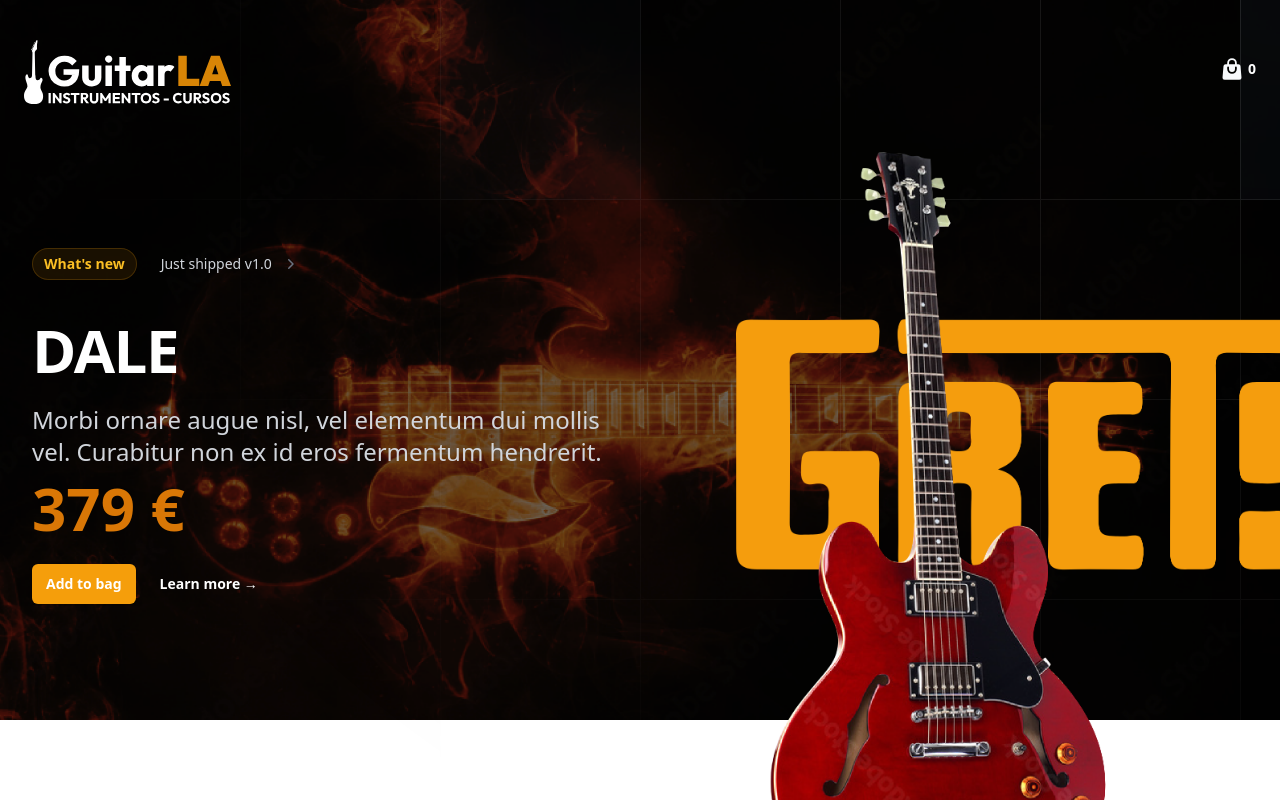
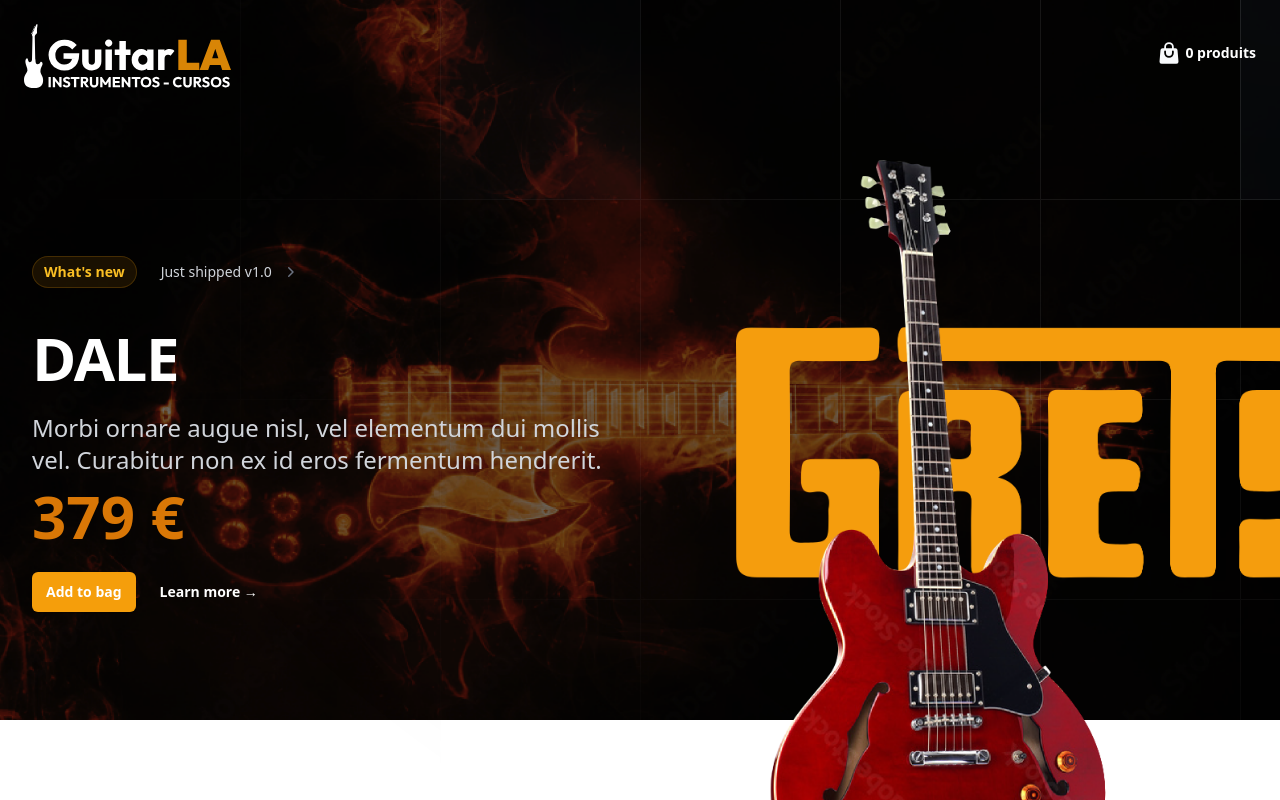
Before and after one commit to TaniaGA01/Guitar-LA-Shopping-Cart, a Vue app: page / in a window 1280 px wide. Shown: the top 800 px of the page. Built offline with nearby package versions, Linux system fonts and the light colour scheme.

Commit message:
delete bag

```diff
--- a/src/App.vue
+++ b/src/App.vue
@@ -4,23 +4,38 @@
 import Footer from './components/Footer.vue';
 import { db } from './data/productsData';
 import type { ProductsElement, ProductQuantity } from './data/products.interfaces'
-import { onMounted, ref,reactive } from 'vue';
+import { onMounted, ref,reactive, watch } from 'vue';
 
 const products = ref<ProductsElement[]>([])
 let promoProduct = reactive({}) as ProductsElement
 const bag = ref<ProductQuantity[]>([])
 
+watch( bag, () => { // watch detect state changes
+  saveLocalStorage()
+}, {
+  deep:true // check all bag attributs changes
+})
+
 onMounted(() => {
     products.value = db
     promoProduct = reactive(db[7])
+
+    //persistence product if there is a product in bag
+    const bagStorage = localStorage.getItem('bag')
+    if(bagStorage){
+      bag.value = JSON.parse(bagStorage)
+    }
 });
+
+const saveLocalStorage = () => { // product persistance
+  localStorage.setItem('bag', JSON.stringify(bag.value))
+}
 
 const addToBag = (product:ProductsElement) => {
   const itemExist = bag.value.findIndex(item => item.data.id === product.id)
 
   if(itemExist >= 0){
     return bag.value[itemExist].quantity++
-
   }else{
     const guitar = {
       data:product,
@@ -28,7 +43,6 @@
     }
     return bag.value.push(guitar)
   }
-
 }
 
 const increaseProductQuantity = (id:number):number | undefined => {
@@ -50,6 +64,10 @@
   return bag.value = bag.value.filter(product => product.data.id !== id)
 }
 
+const emptyBag = ():ProductQuantity[] => {
+  return bag.value = []
+}
+
 </script>
 
 <template>
@@ -60,6 +78,7 @@
  @decrease-product-quantity="decreaseProductQuantity"
  @add-to-bag="addToBag"
  @delete-Product="deleteProduct"
+ @empty-bag="emptyBag"
   />
  <div class="bg-white">
     <div class="mx-auto max-w-2xl px-4 pb-16 sm:px-6 lg:max-w-7xl lg:px-8">
--- a/src/components/Hero.vue
+++ b/src/components/Hero.vue
@@ -2,7 +2,22 @@
 import { ChevronRightIcon, ShoppingBagIcon, XMarkIcon, PlusIcon, MinusIcon } from "@heroicons/vue/20/solid";
 import type { ProductsElement, ProductQuantity } from "../data/products.interfaces";
 import { Popover, PopoverButton, PopoverPanel } from "@headlessui/vue";
-import { computed } from "vue";
+import { computed, onMounted } from "vue";
+
+onMounted(() => {
+  const navbar = document.getElementById("header-top") as HTMLElement
+  window.onscroll = () => {
+    if (window.scrollY >= 250) {
+      navbar.classList.add("sticky")
+      navbar.classList.add("sticky-bg")
+      navbar.classList.remove("py-6");
+    } else {
+      navbar.classList.remove("sticky");
+      navbar.classList.remove("sticky-bg");
+      navbar.classList.add("py-6");
+    }
+  };
+})
 
 const props = defineProps<{
   bag: ProductQuantity[]
@@ -13,54 +28,35 @@
     'increase-product-quantity',
     'decrease-product-quantity',
     'add-to-bag',
-    'delete-Product'
+    'delete-Product',
+    'empty-bag'
 ])
 
 let subTotal = computed(():number => {
   return props.bag.reduce((total, item) => total + (item.data.price * item.quantity), 0)// 0 is the bag's initial value, total is an array with the accumulated value
 })
 
-const taxe = computed(() => {
+const taxe = computed(():number => {
   return ( subTotal.value * 20 ) / 100
 })
 
-const total = computed(() => {
+const total = computed(():number => {
   return ( subTotal.value + taxe.value )
 })
 
+const allBagProducts = computed(():number => {
+  const productsInBag = props.bag.reduce((total, item) => total + item.quantity, 0)
+  return productsInBag
+})
 
 </script>
 <template>
-  <div class="relative isolate overflow-hidden bg-black xl:bg-white">
-    <div class="absolute -z-10 transform-gpu" aria-hidden="true">
-      <img src="imgs/Guitar-LA-hero-background@2x.png" class="w-full" alt="" srcset="" />
-    </div>
-    <svg
-      class="absolute inset-0 -z-10 h-full w-full stroke-white/10 [mask-image:radial-gradient(100%_100%_at_top_right,white,transparent)]"
-      aria-hidden="true">
-      <defs>
-        <pattern id="983e3e4c-de6d-4c3f-8d64-b9761d1534cc" width="200" height="200" x="50%" y="-1"
-          patternUnits="userSpaceOnUse">
-          <path d="M.5 200V.5H200" fill="none" />
-        </pattern>
-      </defs>
-      <svg x="50%" y="-1" class="overflow-visible fill-gray-800/20">
-        <path d="M-200 0h201v201h-201Z M600 0h201v201h-201Z M-400 600h201v201h-201Z M200 800h201v201h-201Z"
-          stroke-width="0" />
-      </svg>
-      <rect width="100%" height="100%" stroke-width="0" fill="url(#983e3e4c-de6d-4c3f-8d64-b9761d1534cc)" />
-    </svg>
-    <div
-      class="absolute left-[calc(50%-4rem)] top-10 -z-10 transform-gpu blur-3xl sm:left-[calc(50%-18rem)] lg:left-48 lg:top-[calc(50%-30rem)] xl:left-[calc(50%-24rem)]"
-      aria-hidden="true">
-    </div>
-    <div class="mx-auto max-w-7xl px-6 pb-12 py-10">
-      <div class="w-full flex place-content-between items-center">
+  <div class="absolute mx-auto px-6 py-6 w-full flex place-content-between items-center top-0 z-10" id="header-top">
       <img class="h-16" src="imgs/logo.svg" alt="Guitar LA" />
       <Popover class="relative">
         <PopoverButton class="inline-flex items-center gap-x-1 text-sm font-semibold leading-6 text-gray-900">
           <ShoppingBagIcon class="h-6 text-slate-50" />
-            <p class="text-white">{{ bag.length }}</p>
+          <p class="text-white">{{ allBagProducts }} produits</p>
         </PopoverButton>
 
         <transition enter-active-class="transition ease-out duration-200" enter-from-class="opacity-0 translate-y-1"
@@ -167,7 +163,8 @@
                 </table>
                 <hr class="mt-4"/>
                 <div class="text-center mt-3">
-                    <button class="">Empty bag</button>
+                  <button class=""
+                    @click="$emit('empty-bag')">Empty bag</button>
                 </div>
               </div>
 
@@ -177,8 +174,31 @@
         </transition>
       </Popover>
   </div>
+  <div class="relative isolate overflow-hidden bg-black xl:bg-white top-0">
+    <div class="absolute -z-10 transform-gpu" aria-hidden="true">
+      <img src="imgs/Guitar-LA-hero-background@2x.png" class="w-full" alt="" srcset="" />
     </div>
-    <div class="mx-auto max-w-7xl px-6 pb-12 sm:pb-12 lg:flex lg:px-8 lg:pb-20">
+    <svg
+      class="absolute inset-0 -z-10 h-full w-full stroke-white/10 [mask-image:radial-gradient(100%_100%_at_top_right,white,transparent)]"
+      aria-hidden="true">
+      <defs>
+        <pattern id="983e3e4c-de6d-4c3f-8d64-b9761d1534cc" width="200" height="200" x="50%" y="-1"
+          patternUnits="userSpaceOnUse">
+          <path d="M.5 200V.5H200" fill="none" />
+        </pattern>
+      </defs>
+      <svg x="50%" y="-1" class="overflow-visible fill-gray-800/20">
+        <path d="M-200 0h201v201h-201Z M600 0h201v201h-201Z M-400 600h201v201h-201Z M200 800h201v201h-201Z"
+          stroke-width="0" />
+      </svg>
+      <rect width="100%" height="100%" stroke-width="0" fill="url(#983e3e4c-de6d-4c3f-8d64-b9761d1534cc)" />
+    </svg>
+    <div
+      class="absolute left-[calc(50%-4rem)] top-10 -z-10 transform-gpu blur-3xl sm:left-[calc(50%-18rem)] lg:left-48 lg:top-[calc(50%-30rem)] xl:left-[calc(50%-24rem)]"
+      aria-hidden="true">
+    </div>
+
+    <div class="mx-auto max-w-7xl px-6 pb-12 sm:pb-12 lg:flex lg:px-8 lg:pb-20 mt-40">
       <div class="mx-auto max-w-2xl flex-shrink-0 lg:mx-0 lg:max-w-xl lg:pt-8">
         <div class="mt-24 sm:mt-32 lg:mt-16">
           <a href="#" class="inline-flex space-x-6">
@@ -219,3 +239,15 @@
     </div>
   </div>
 </template>
+<style scoped>
+.sticky-bg {
+  transition: all 0.5s;
+  background-color: rgba(1, 10, 19, 0.7);
+  padding-top: 1rem;
+  padding-bottom: 1rem;
+}
+.sticky-bg .h-16{
+  height: 3rem;
+}
+
+</style>
```
Lines whose indentation alone changed are shown as unchanged.
